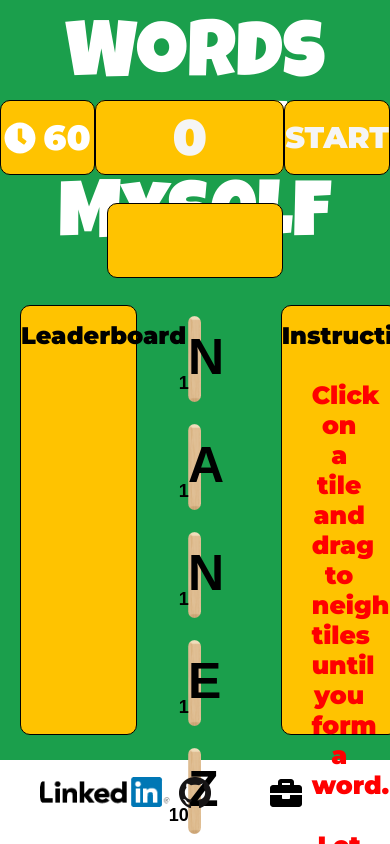
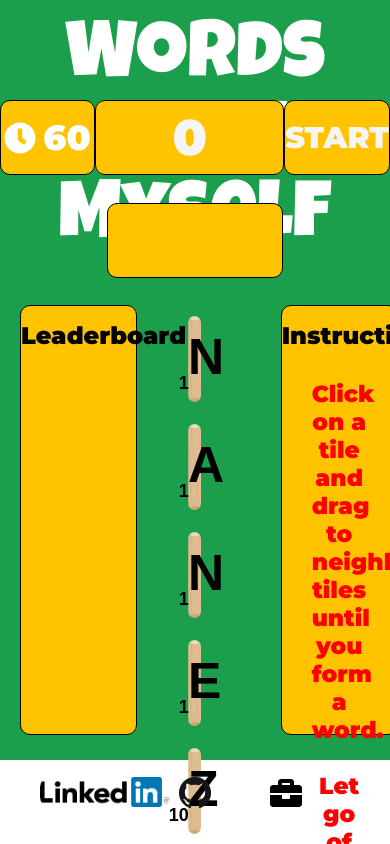
Before and after one commit to daybydae/words-with-myself, a website built with webpack: page index.html in a window 390 px wide. Shown: the top 844 px of the page. Built offline with nearby package versions, Linux system fonts and the light colour scheme; no server answers; a web font is replaced by a local one.

Commit message:
Made instructions responsive

```diff
--- a/assets/css/submitted_words.css
+++ b/assets/css/submitted_words.css
@@ -41,7 +41,7 @@
   color: red;
   margin: 30px;
   text-align: center;
-  font-size: 25px;
+  font-size: 145%;
 }
 
 #red {
```
Also changed, not shown: index.html (+6 -5 lines).
